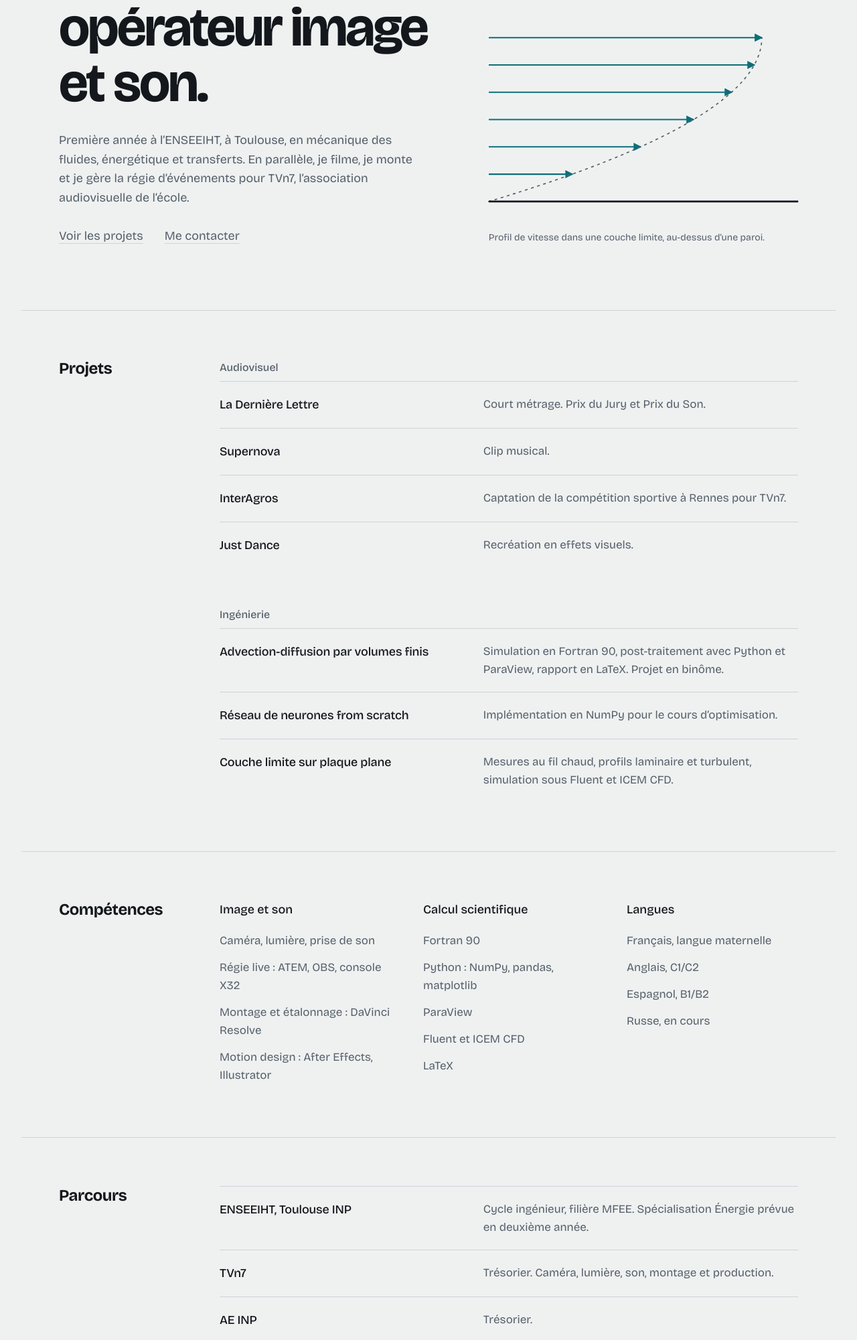
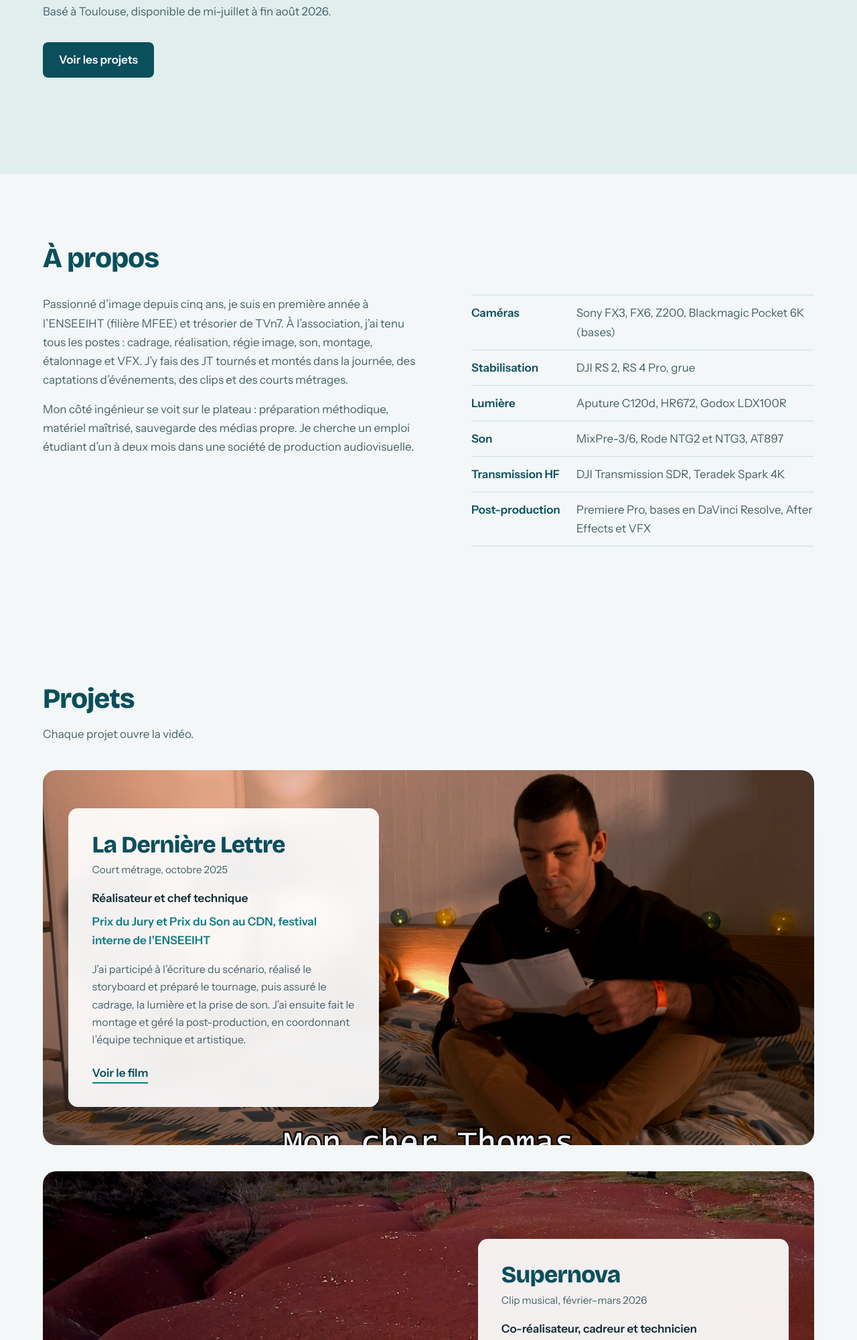
Before and after one commit to Sorli-Noah/Sorli-noah.github.io, a plain HTML site: page index.html in a window 1280 px wide. Shown: the part 459-2460 px from the top of the page at 67% size. Drawn offline with nearby package versions, Linux system fonts and the light colour scheme.

Commit message:
Add files via upload

```diff
--- a/index.html
+++ b/index.html
@@ -3,170 +3,110 @@
 <head>
 <meta charset="utf-8">
 <meta name="viewport" content="width=device-width, initial-scale=1">
-  <title>Noah, portfolio</title>
-  <meta name="description" content="Portfolio de Noah, élève ingénieur à l’ENSEEIHT en mécanique des fluides et énergétique, opérateur image et son.">
-  <meta name="color-scheme" content="light dark">
+<title>Noah Sorli – Technicien audiovisuel, Toulouse</title>
+<meta name="description" content="Portfolio de Noah Sorli : cadrage, lumière, régie et post-production. Étudiant ingénieur à l’ENSEEIHT, Toulouse.">
+<meta name="theme-color" content="#0B4F5C">
 <link rel="preconnect" href="https://fonts.googleapis.com">
 <link rel="preconnect" href="https://fonts.gstatic.com" crossorigin>
-  <link rel="stylesheet" href="https://fonts.googleapis.com/css2?family=Bricolage+Grotesque:opsz,wght@12..96,400;12..96,500;12..96,700&display=swap">
+<link href="https://fonts.googleapis.com/css2?family=Bricolage+Grotesque:opsz,wght@12..96,600;12..96,800&family=Instrument+Sans:wght@400;500;600&display=swap" rel="stylesheet">
 <link rel="stylesheet" href="style.css">
 </head>
 <body>
 
-<header class="top wrap">
-  <a class="brand" href="#">Noah</a>
+<header class="site-header">
+  <a class="brand" href="#top">Noah Sorli</a>
   <nav aria-label="Navigation principale">
+    <a href="#a-propos">À propos</a>
     <a href="#projets">Projets</a>
-    <a href="#competences">Compétences</a>
-    <a href="#parcours">Parcours</a>
     <a href="#contact">Contact</a>
   </nav>
 </header>
 
-<main>
-  <section class="hero wrap">
-    <div class="intro">
-      <h1>Élève ingénieur en mécanique des fluides, opérateur image et son.</h1>
-      <p>Première année à l’ENSEEIHT, à Toulouse, en mécanique des fluides, énergétique et transferts. En parallèle, je filme, je monte et je gère la régie d’événements pour TVn7, l’association audiovisuelle de l’école.</p>
-      <p class="actions">
-        <a href="#projets">Voir les projets</a>
-        <a href="#contact">Me contacter</a>
-      </p>
-    </div>
-    <figure>
-      <svg class="profile" viewBox="0 0 340 220" role="img" aria-labelledby="profile-title">
-        <title id="profile-title">Profil de vitesse dans une couche limite</title>
-        <defs>
-          <marker id="head" viewBox="0 0 8 8" refX="7" refY="4" markerWidth="6" markerHeight="6" orient="auto">
-            <path d="M0 0 8 4 0 8z" fill="currentColor"/>
-          </marker>
-        </defs>
-        <g class="arrows">
-          <line x1="0" y1="170" x2="92" y2="170"/>
-          <line x1="0" y1="140" x2="167" y2="140"/>
-          <line x1="0" y1="110" x2="225" y2="110"/>
-          <line x1="0" y1="80" x2="267" y2="80"/>
-          <line x1="0" y1="50" x2="292" y2="50"/>
-          <line x1="0" y1="20" x2="300" y2="20"/>
-        </g>
-        <path class="curve" d="M0 200Q300 110 300 20"/>
-        <line class="wall" x1="0" y1="200" x2="340" y2="200"/>
-      </svg>
-      <figcaption>Profil de vitesse dans une couche limite, au-dessus d’une paroi.</figcaption>
-    </figure>
+<main id="top">
+
+  <section class="hero">
+    <h1>Noah Sorli</h1>
+    <p class="hero-lead">Cadrage, lumière, régie et post-production. Étudiant ingénieur à l’ENSEEIHT, je tourne et je monte avec TVn7, l’association audiovisuelle de l’école.</p>
+    <p class="hero-dispo">Basé à Toulouse, disponible de mi-juillet à fin août 2026.</p>
+    <a class="hero-link" href="#projets">Voir les projets</a>
   </section>
 
-  <section class="block wrap" id="projets">
-    <h2>Projets</h2>
-    <div class="content">
-      <div class="group">
-        <h3>Audiovisuel</h3>
-        <ul class="work">
-          <li>
-            <h4>La Dernière Lettre</h4>
-            <p>Court métrage. Prix du Jury et Prix du Son.</p>
-          </li>
-          <li>
-            <h4>Supernova</h4>
-            <p>Clip musical.</p>
-          </li>
-          <li>
-            <h4>InterAgros</h4>
-            <p>Captation de la compétition sportive à Rennes pour TVn7.</p>
-          </li>
-          <li>
-            <h4>Just Dance</h4>
-            <p>Recréation en effets visuels.</p>
-          </li>
-        </ul>
+  <section id="a-propos" class="about">
+    <h2>À propos</h2>
+    <div class="about-grid">
+      <div class="prose">
+        <p>Passionné d’image depuis cinq ans, je suis en première année à l’ENSEEIHT (filière MFEE) et trésorier de TVn7. À l’association, j’ai tenu tous les postes : cadrage, réalisation, régie image, son, montage, étalonnage et VFX. J’y fais des JT tournés et montés dans la journée, des captations d’événements, des clips et des courts métrages.</p>
+        <p>Mon côté ingénieur se voit sur le plateau : préparation méthodique, matériel maîtrisé, sauvegarde des médias propre. Je cherche un emploi étudiant d’un à deux mois dans une société de production audiovisuelle.</p>
       </div>
-      <div class="group">
-        <h3>Ingénierie</h3>
-        <ul class="work">
-          <li>
-            <h4>Advection-diffusion par volumes finis</h4>
-            <p>Simulation en Fortran 90, post-traitement avec Python et ParaView, rapport en LaTeX. Projet en binôme.</p>
-          </li>
-          <li>
-            <h4>Réseau de neurones from scratch</h4>
-            <p>Implémentation en NumPy pour le cours d’optimisation.</p>
-          </li>
-          <li>
-            <h4>Couche limite sur plaque plane</h4>
-            <p>Mesures au fil chaud, profils laminaire et turbulent, simulation sous Fluent et ICEM CFD.</p>
-          </li>
-        </ul>
-      </div>
+      <dl class="gear">
+        <dt>Caméras</dt><dd>Sony FX3, FX6, Z200, Blackmagic Pocket 6K (bases)</dd>
+        <dt>Stabilisation</dt><dd>DJI RS 2, RS 4 Pro, grue</dd>
+        <dt>Lumière</dt><dd>Aputure C120d, HR672, Godox LDX100R</dd>
+        <dt>Son</dt><dd>MixPre-3/6, Rode NTG2 et NTG3, AT897</dd>
+        <dt>Transmission HF</dt><dd>DJI Transmission SDR, Teradek Spark 4K</dd>
+        <dt>Post-production</dt><dd>Premiere Pro, bases en DaVinci Resolve, After Effects et VFX</dd>
+      </dl>
     </div>
   </section>
 
-  <section class="block wrap" id="competences">
-    <h2>Compétences</h2>
-    <div class="content skills">
-      <div>
-        <h3>Image et son</h3>
-        <ul>
-          <li>Caméra, lumière, prise de son</li>
-          <li>Régie live : ATEM, OBS, console X32</li>
-          <li>Montage et étalonnage : DaVinci Resolve</li>
-          <li>Motion design : After Effects, Illustrator</li>
-        </ul>
+  <section id="projets" class="projects">
+    <h2>Projets</h2>
+    <p class="projects-note">Chaque projet ouvre la vidéo.</p>
+
+    <div class="project-list">
+
+      <article class="project">
+        <a href="https://youtu.be/LIEN_LA_DERNIERE_LETTRE" target="_blank" rel="noopener" style="--img: url('img/derniere-lettre.jpg')">
+          <div class="panel">
+            <h3>La Dernière Lettre</h3>
+            <p class="meta">Court métrage, octobre 2025</p>
+            <p class="role">Réalisateur et chef technique</p>
+            <p class="award">Prix du Jury et Prix du Son au CDN, festival interne de l’ENSEEIHT</p>
+            <p class="desc">J’ai participé à l’écriture du scénario, réalisé le storyboard et préparé le tournage, puis assuré le cadrage, la lumière et la prise de son. J’ai ensuite fait le montage et géré la post-production, en coordonnant l’équipe technique et artistique.</p>
+            <span class="cta">Voir le film</span>
           </div>
-      <div>
-        <h3>Calcul scientifique</h3>
-        <ul>
-          <li>Fortran 90</li>
-          <li>Python : NumPy, pandas, matplotlib</li>
-          <li>ParaView</li>
-          <li>Fluent et ICEM CFD</li>
-          <li>LaTeX</li>
-        </ul>
+        </a>
+      </article>
+
+      <article class="project">
+        <a href="https://youtu.be/LIEN_SUPERNOVA" target="_blank" rel="noopener" style="--img: url('img/supernova.jpg')">
+          <div class="panel">
+            <h3>Supernova</h3>
+            <p class="meta">Clip musical, février–mars 2026</p>
+            <p class="role">Co-réalisateur, cadreur et technicien</p>
+            <p class="desc">J’ai co-réalisé le clip et cadré une partie des plans, notamment en caméra A (Sony FX3). J’ai préparé la caméra, les optiques et la lumière, puis participé au montage et à l’étalonnage, et réalisé certains VFX.</p>
+            <span class="cta">Voir le clip</span>
           </div>
-      <div>
-        <h3>Langues</h3>
-        <ul>
-          <li>Français, langue maternelle</li>
-          <li>Anglais, C1/C2</li>
-          <li>Espagnol, B1/B2</li>
-          <li>Russe, en cours</li>
-        </ul>
+        </a>
+      </article>
+
+      <article class="project">
+        <a href="https://youtu.be/LIEN_JUST_DANCE" target="_blank" rel="noopener" style="--img: url('img/just-dance.jpg')">
+          <div class="panel">
+            <h3>Recréation IRL de Just Dance</h3>
+            <p class="meta">Vidéo VFX, février 2025</p>
+            <p class="role">Réalisateur, VFX et montage</p>
+            <p class="desc">Dans cette vidéo, j’ai recréé en prise de vue réelle l’interface du jeu Just Dance. J’ai dirigé le tournage et coordonné le groupe, puis réalisé les VFX, le compositing et le montage final.</p>
+            <span class="cta">Voir la vidéo</span>
           </div>
+        </a>
+      </article>
+
     </div>
   </section>
 
-  <section class="block wrap" id="parcours">
-    <h2>Parcours</h2>
-    <dl class="content roles">
-      <div>
-        <dt>ENSEEIHT, Toulouse INP</dt>
-        <dd>Cycle ingénieur, filière MFEE. Spécialisation Énergie prévue en deuxième année.</dd>
-      </div>
-      <div>
-        <dt>TVn7</dt>
-        <dd>Trésorier. Caméra, lumière, son, montage et production.</dd>
-      </div>
-      <div>
-        <dt>AE INP</dt>
-        <dd>Trésorier.</dd>
-      </div>
-      <div>
-        <dt>BDE et clubs</dt>
-        <dd>Membre de plusieurs bureaux.</dd>
-      </div>
-    </dl>
+  <section id="contact" class="contact">
+    <h2>Contact</h2>
+    <p>Un à deux mois, de mi-juillet à fin août 2026, à Toulouse. Véhiculé.</p>
+    <p class="contact-links">
+      <a href="mailto:noah.sorli@orange.fr">noah.sorli@orange.fr</a>
+      <a href="tel:+33652321309">06 52 32 13 09</a>
+    </p>
   </section>
 
-  <section class="block wrap" id="contact">
-    <h2>Contact</h2>
-    <div class="content">
-      <p>Pour un projet, un tournage ou une opportunité.</p>
-      <p><a class="mail" href="mailto:contact@exemple.fr">contact@exemple.fr</a></p>
-      <p><a href="https://www.linkedin.com/in/identifiant/">LinkedIn</a></p>
-    </div>
-  </section>
 </main>
 
-<footer class="foot wrap">© 2026 Noah</footer>
+<footer>© 2026 Noah Sorli</footer>
 
 </body>
 </html>
--- a/style.css
+++ b/style.css
@@ -1,275 +1,178 @@
 :root {
-  color-scheme: light dark;
-  --bg: #eff1f1;
-  --ink: #14181c;
-  --muted: #56606a;
-  --line: #cdd3d6;
-  --accent: #0e6e78;
-  --font: "Bricolage Grotesque", system-ui, -apple-system, "Segoe UI", sans-serif;
-  --gutter: clamp(1.25rem, 5vw, 3.5rem);
+  --paper: #F3F7F7;
+  --surface: #FFFFFF;
+  --ink: #0F2B33;
+  --soft: #46636A;
+  --mist: #E1EEEE;
+  --line: #CFE0E1;
+  --petrol: #0B4F5C;
+  --canard: #0E7C86;
+  --f-display: "Bricolage Grotesque", system-ui, sans-serif;
+  --f-body: "Instrument Sans", system-ui, sans-serif;
+  --wrap: 72rem;
+  --side: max(1.25rem, calc((100% - var(--wrap)) / 2));
 }
 
-@media (prefers-color-scheme: dark) {
-  :root {
-    --bg: #11161a;
-    --ink: #e9eef0;
-    --muted: #9aa5ab;
-    --line: #2a3339;
-    --accent: #62c4cf;
+*, *::before, *::after { box-sizing: border-box; }
+* { margin: 0; }
+
+html { scroll-behavior: smooth; scroll-padding-top: 4.5rem; }
+
+body {
+  background: var(--paper);
+  color: var(--ink);
+  font: 400 1.0625rem/1.65 var(--f-body);
+}
+
+a { color: inherit; }
+:focus-visible { outline: 3px solid var(--canard); outline-offset: 3px; }
+
+h2 {
+  font: 800 clamp(1.8rem, 4vw, 2.6rem)/1.1 var(--f-display);
+  letter-spacing: -0.02em;
+  color: var(--petrol);
+  margin-bottom: 2rem;
+}
+
+section { padding: clamp(3.5rem, 8vw, 6.5rem) var(--side); }
+
+/* En-tête */
+.site-header {
+  position: sticky;
+  top: 0;
+  z-index: 10;
+  display: flex;
+  justify-content: space-between;
+  align-items: center;
+  padding: 1rem var(--side);
+  background: rgba(243, 247, 247, 0.92);
+  backdrop-filter: blur(10px);
+  border-bottom: 1px solid var(--line);
+}
+.brand {
+  font: 800 1.15rem var(--f-display);
+  color: var(--petrol);
+  text-decoration: none;
+}
+.site-header nav { display: flex; gap: 1.5rem; }
+.site-header nav a { color: var(--soft); font-weight: 500; text-decoration: none; }
+.site-header nav a:hover { color: var(--ink); }
+
+/* Accueil */
+.hero { background: var(--mist); padding-block: clamp(5rem, 12vw, 9rem); }
+.hero h1 {
+  font: 800 clamp(3.5rem, 11vw, 8rem)/0.95 var(--f-display);
+  letter-spacing: -0.035em;
+  color: var(--petrol);
+}
+.hero-lead { max-width: 34rem; margin-top: 1.5rem; font-size: 1.25rem; }
+.hero-dispo { margin-top: 0.75rem; color: var(--soft); }
+.hero-link {
+  display: inline-block;
+  margin-top: 2rem;
+  padding: 0.8rem 1.5rem;
+  border-radius: 0.5rem;
+  background: var(--petrol);
+  color: #fff;
+  font-weight: 600;
+  text-decoration: none;
+}
+.hero-link:hover { background: var(--canard); }
+
+/* À propos */
+.about-grid {
+  display: grid;
+  grid-template-columns: 1.1fr 1fr;
+  gap: clamp(2rem, 6vw, 5rem);
+  align-items: start;
+}
+.prose { max-width: 36rem; color: var(--soft); }
+.prose p + p { margin-top: 1rem; }
+.gear { display: grid; grid-template-columns: auto 1fr; border-top: 1px solid var(--line); }
+.gear dt, .gear dd { padding: 0.75rem 0; border-bottom: 1px solid var(--line); }
+.gear dt { padding-right: 1.5rem; font-weight: 600; color: var(--petrol); }
+.gear dd { color: var(--soft); }
+
+/* Projets */
+.projects-note { margin: -1rem 0 2.5rem; color: var(--soft); }
+.project + .project { margin-top: clamp(1.5rem, 3vw, 2.5rem); }
+
+.project a {
+  display: flex;
+  align-items: center;
+  min-height: clamp(26rem, 48vw, 35rem);
+  padding: clamp(1rem, 3vw, 2.5rem);
+  border-radius: 1.25rem;
+  color: inherit;
+  text-decoration: none;
+  background: var(--img, none) center / cover, linear-gradient(135deg, var(--petrol), var(--canard));
+}
+.project:nth-child(even) a { justify-content: flex-end; }
+
+.panel {
+  width: min(100%, 29rem);
+  padding: clamp(1.4rem, 3vw, 2.2rem);
+  border-radius: 0.9rem;
+  background: rgba(255, 255, 255, 0.93);
+  backdrop-filter: blur(10px);
+}
+.panel h3 {
+  font: 800 clamp(1.6rem, 3vw, 2.2rem)/1.1 var(--f-display);
+  letter-spacing: -0.02em;
+  color: var(--petrol);
+}
+.meta { margin-top: 0.3rem; font-size: 0.95rem; color: var(--soft); }
+.role { margin-top: 1rem; font-weight: 600; }
+.award { margin-top: 0.4rem; font-weight: 600; color: var(--canard); }
+.desc { margin-top: 1rem; font-size: 1rem; color: var(--soft); }
+.cta {
+  display: inline-block;
+  margin-top: 1.4rem;
+  font-weight: 600;
+  color: var(--petrol);
+  border-bottom: 2px solid var(--canard);
+}
+.project a:hover h3 { text-decoration: underline; text-underline-offset: 0.2em; }
+.project a:hover .cta { border-color: var(--petrol); }
+
+/* Contact */
+.contact p { color: var(--soft); }
+.contact-links { display: flex; flex-wrap: wrap; gap: 0.5rem 2rem; margin-top: 1.2rem; }
+.contact-links a {
+  font: 600 clamp(1.2rem, 3vw, 1.6rem) var(--f-display);
+  color: var(--petrol);
+  text-decoration-color: var(--canard);
+  text-underline-offset: 0.25em;
+}
+
+footer {
+  padding: 2rem var(--side);
+  border-top: 1px solid var(--line);
+  font-size: 0.9rem;
+  color: var(--soft);
+}
+
+/* Mobile : l'image passe au-dessus, le texte dessous (rien n'est rogné) */
+@media (max-width: 48rem) {
+  .site-header nav { gap: 1rem; }
+  .about-grid { grid-template-columns: 1fr; }
+  .project a { display: block; min-height: 0; padding: 0; overflow: hidden; background: var(--surface); }
+  .project a::before {
+    content: "";
+    display: block;
+    aspect-ratio: 16 / 10;
+    background: var(--img, none) center / cover, linear-gradient(135deg, var(--petrol), var(--canard));
+  }
+  .panel {
+    position: relative;
+    width: auto;
+    margin: -2rem 1rem 1rem;
+    background: var(--surface);
+    backdrop-filter: none;
+    box-shadow: 0 8px 24px rgba(11, 79, 92, 0.15);
   }
 }
 
-*, *::before, *::after {
-  box-sizing: border-box;
+@media (prefers-reduced-motion: reduce) {
+  html { scroll-behavior: auto; }
 }
-
-html {
-  -webkit-text-size-adjust: 100%;
-}
-
-@media (prefers-reduced-motion: no-preference) {
-  html {
-    scroll-behavior: smooth;
-  }
-}
-
-body {
-  margin: 0;
-  background: var(--bg);
-  color: var(--ink);
-  font: 400 1.0625rem/1.6 var(--font);
-  -webkit-font-smoothing: antialiased;
-}
-
-h1, h2, h3, h4, p, ul, dl, dd, figure {
-  margin: 0;
-}
-
-ul {
-  padding: 0;
-  list-style: none;
-}
-
-a {
-  color: inherit;
-  text-decoration-line: underline;
-  text-decoration-thickness: 1px;
-  text-decoration-color: var(--line);
-  text-underline-offset: 0.3em;
-  transition: text-decoration-color 0.15s, color 0.15s;
-}
-
-a:hover {
-  color: var(--accent);
-  text-decoration-color: currentColor;
-}
-
-:focus-visible {
-  outline: 2px solid var(--accent);
-  outline-offset: 4px;
-}
-
-.wrap {
-  width: min(100%, 76rem);
-  margin-inline: auto;
-  padding-inline: var(--gutter);
-}
-
-.top {
-  display: flex;
-  flex-wrap: wrap;
-  align-items: baseline;
-  justify-content: space-between;
-  gap: 0.75rem 2rem;
-  padding-block: 1.5rem;
-}
-
-.brand {
-  font-size: 1.25rem;
-  font-weight: 700;
-  letter-spacing: -0.01em;
-  text-decoration: none;
-}
-
-.top nav {
-  display: flex;
-  flex-wrap: wrap;
-  gap: 0.5rem 1.75rem;
-  font-size: 0.95rem;
-}
-
-.top nav a {
-  color: var(--muted);
-  text-decoration: none;
-}
-
-.top nav a:hover {
-  color: var(--ink);
-}
-
-.hero {
-  display: grid;
-  gap: 3rem 4rem;
-  align-items: end;
-  padding-block: clamp(3rem, 10vw, 8rem) clamp(3rem, 8vw, 6rem);
-}
-
-.hero h1 {
-  max-width: 16ch;
-  font-size: clamp(2.5rem, 6.4vw, 5.25rem);
-  font-weight: 700;
-  font-variation-settings: "opsz" 96;
-  line-height: 1.02;
-  letter-spacing: -0.035em;
-}
-
-.hero .intro > p {
-  max-width: 34rem;
-  margin-top: 1.75rem;
-  color: var(--muted);
-  font-size: 1.125rem;
-}
-
-.hero .actions {
-  display: flex;
-  flex-wrap: wrap;
-  gap: 0.5rem 2rem;
-  color: var(--ink);
-}
-
-.profile {
-  display: block;
-  width: 100%;
-  height: auto;
-  color: var(--accent);
-  overflow: visible;
-}
-
-.profile .arrows line {
-  stroke: currentColor;
-  stroke-width: 1.5;
-  marker-end: url(#head);
-}
-
-.profile .curve {
-  fill: none;
-  stroke: var(--muted);
-  stroke-width: 1.25;
-  stroke-dasharray: 2 5;
-  stroke-linecap: round;
-}
-
-.profile .wall {
-  stroke: var(--ink);
-  stroke-width: 2;
-}
-
-figcaption {
-  margin-top: 1rem;
-  color: var(--muted);
-  font-size: 0.875rem;
-}
-
-.block {
-  display: grid;
-  gap: 1.5rem 3rem;
-  padding-block: clamp(2.5rem, 6vw, 4.5rem);
-  border-top: 1px solid var(--line);
-  scroll-margin-top: 1rem;
-}
-
-.block h2 {
-  font-size: 1.5rem;
-  font-weight: 700;
-  letter-spacing: -0.02em;
-  line-height: 1.2;
-}
-
-.group + .group {
-  margin-top: 3.5rem;
-}
-
-.group h3 {
-  margin-bottom: 0.5rem;
-  color: var(--muted);
-  font-size: 1rem;
-  font-weight: 500;
-}
-
-.work li,
-.roles > div {
-  display: grid;
-  gap: 0.25rem 2rem;
-  padding-block: 1.25rem;
-  border-top: 1px solid var(--line);
-}
-
-.work h4,
-.roles dt {
-  font-size: 1.125rem;
-  font-weight: 500;
-  letter-spacing: -0.01em;
-}
-
-.work p,
-.roles dd {
-  max-width: 38rem;
-  color: var(--muted);
-}
-
-.skills {
-  display: grid;
-  gap: 2.5rem 3rem;
-}
-
-.skills h3 {
-  margin-bottom: 0.75rem;
-  font-size: 1.125rem;
-  font-weight: 500;
-}
-
-.skills li {
-  padding-block: 0.4rem;
-  color: var(--muted);
-}
-
-.mail {
-  font-size: clamp(1.5rem, 4.5vw, 2.75rem);
-  font-weight: 500;
-  letter-spacing: -0.02em;
-}
-
-#contact .content p + p {
-  margin-top: 1rem;
-}
-
-#contact .content > p:first-child {
-  margin-bottom: 1rem;
-  color: var(--muted);
-}
-
-.foot {
-  padding-block: 2rem 3rem;
-  border-top: 1px solid var(--line);
-  color: var(--muted);
-  font-size: 0.875rem;
-}
-
-@media (min-width: 56rem) {
-  .hero {
-    grid-template-columns: 1.25fr 1fr;
-  }
-
-  .block {
-    grid-template-columns: 12rem 1fr;
-  }
-
-  .work li,
-  .roles > div {
-    grid-template-columns: minmax(0, 1fr) minmax(0, 1.3fr);
-  }
-
-  .skills {
-    grid-template-columns: repeat(3, 1fr);
-  }
-}
```
Also changed, not shown: 1 other file. Lines whose indentation alone changed are shown as unchanged.
